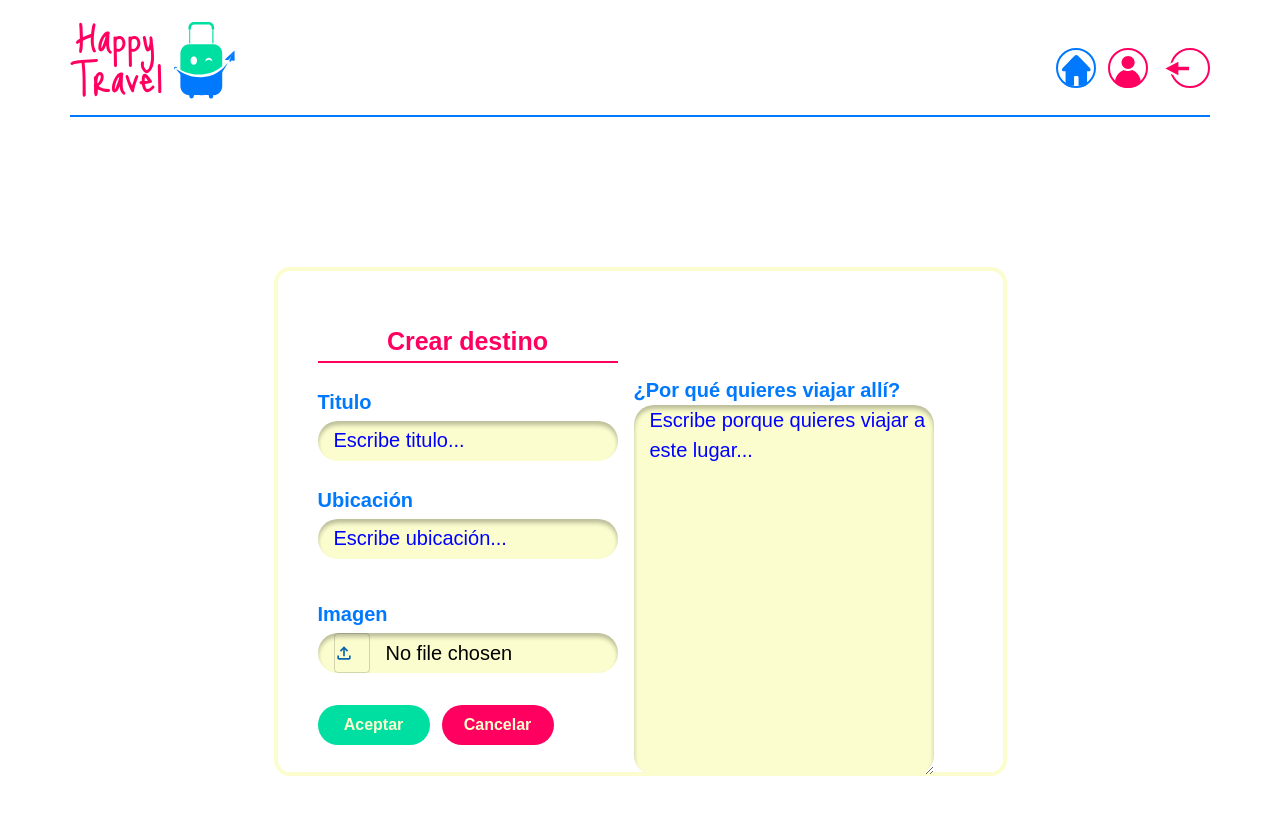
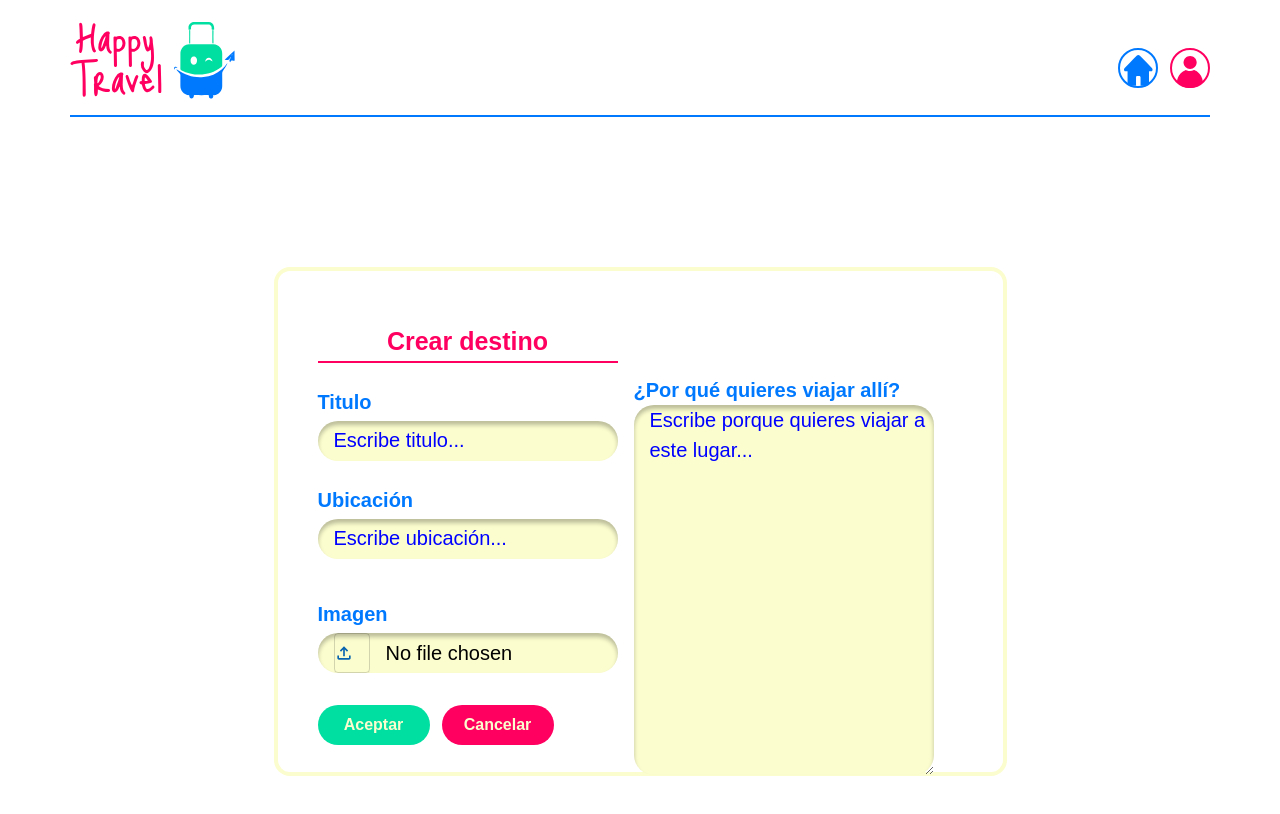
Before and after one commit to vicki-robertson/dreamscape-front, a Next.js app: page /create-dest in a window 1280 px wide. Shown: the top 814 px of the page. Built offline with nearby package versions, Linux system fonts and the light colour scheme; a web font is replaced by a local one.

Commit message:
added header's logout/login functionality

```diff
--- a/src/app/components/Header/Header.jsx
+++ b/src/app/components/Header/Header.jsx
@@ -5,6 +5,8 @@ import LoginButton from "../ui/LoginButton";
 import LogoutButton from "../ui/LogoutButton";
 
 export default function Header({ onSearch, showSearchBar }) {
+    const isLoggedIn = localStorage.getItem("auth_token") !== null;
+
     return (
         <>
             <header className="flex mobile:flex-col mobile:items-center mobile:pt-[21px] desktop:flex-row desktop:justify-between desktop:mx-[70px] desktop:border-b-2 border-blue">
@@ -13,8 +15,8 @@ export default function Header({ onSearch, showSearchBar }) {
                     {showSearchBar && <SearchBar onSearch={onSearch}/>}
                     <div className="mobile:hidden desktop:flex gap-3">
                         <HomeButton />
-                        <LoginButton />
-                        <LogoutButton />
+                         {!isLoggedIn && <LoginButton />}
+                        {isLoggedIn && <LogoutButton />}
                     </div>
                 </li>
             </header>
--- a/src/app/components/ui/LogoutButton.jsx
+++ b/src/app/components/ui/LogoutButton.jsx
@@ -1,18 +1,18 @@
-"use client";
-
+"use client"
 import Image from "next/image";
 import LogoutIcon from "../../../../public/assets/icons/Logout-icon.svg";
-import { authService } from "../../services/authService";
 import React, { useState } from 'react';
 
 export default function LogoutButton() {
   const [isLoggedIn, setIsLoggedIn] = useState(true);
 
- const handleLogout = async () => {
+  const handleLogout = () => {
     try {
-      await authService.logout();
+      localStorage.removeItem("auth_token"); // Elimina el token del almacenamiento local
       setIsLoggedIn(false);
       window.location.href = '/';
+
+      console.log("Logout successful. Clearing token from localStorage.");
     } catch (error) {
       console.error('Error logging out:', error);
     }
--- a/src/app/components/ui/PhotoCard.jsx
+++ b/src/app/components/ui/PhotoCard.jsx
@@ -6,9 +6,6 @@ import QuestionMark from "../../../../public/assets/icons/Info-icon.svg";
 
 function PhotoCard({ data, isLoggedIn, userDestinations }) {
   const isUserDestination = userDestinations.some(dest => dest.id === data.id);
-
-  console.log('isLoggedIn:', isLoggedIn);
-  console.log('isUserDestination:', isUserDestination);
 
   return (
     <article className="h-[373px] w-[285px] relative">
@@ -41,7 +38,7 @@ function PhotoCard({ data, isLoggedIn, userDestinations }) {
             {data.location}
           </span>
         </div>
-        {isLoggedIn && isUserDestination && (
+        {isLoggedIn && (
           <div className="flex h-[100%] w-1/4 gap-2" >
             <Link href={`/${data.id}`} className="flex items-center">
               <EditButton destinationId={data.id} />
```
